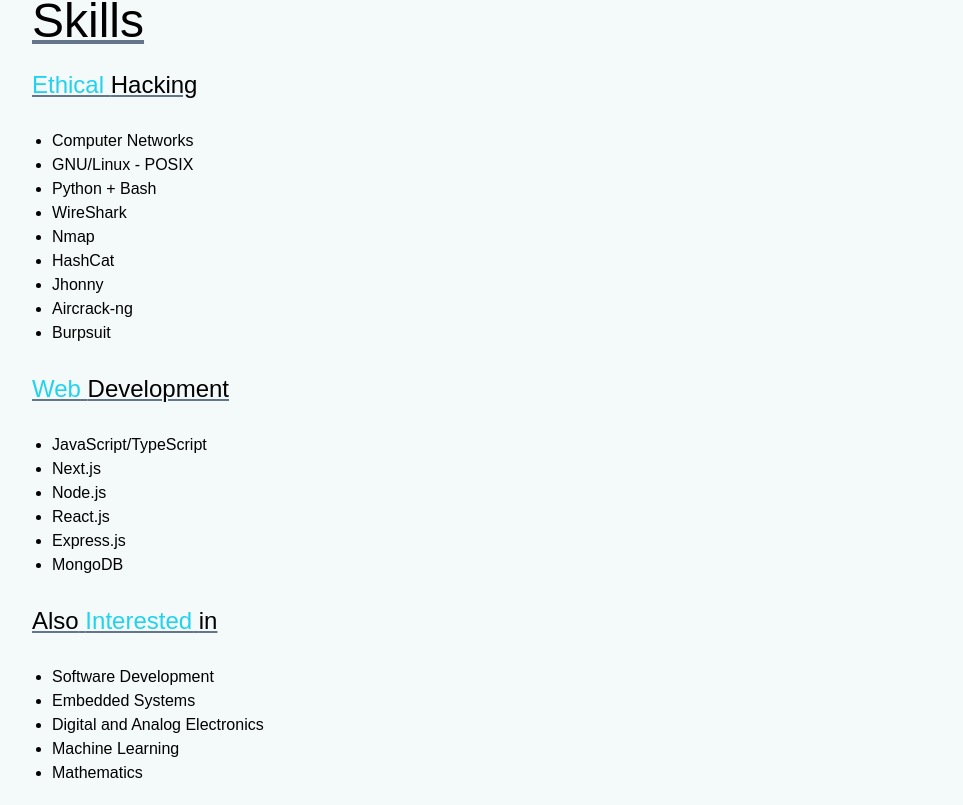
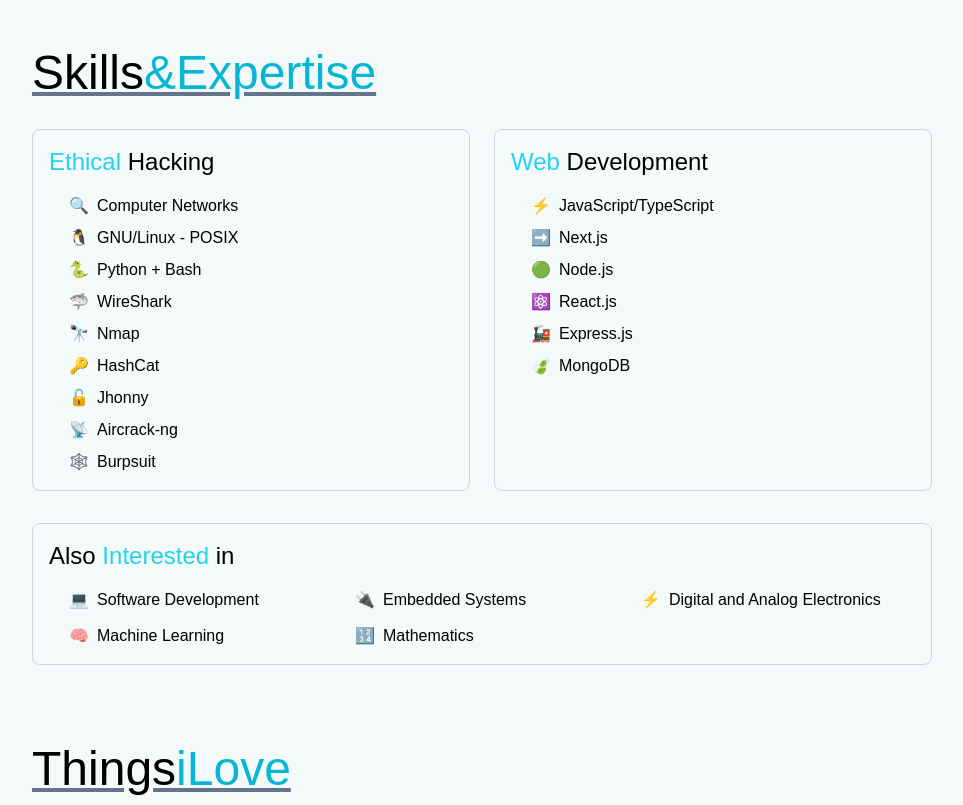
Before and after one commit to StarOne01/StarOne01.github.io, a Next.js app: page / in a window 1280 px wide. Shown: the part 1395-2200 px from the top of the page, without its empty margins (158-1121 px from the left). Built offline with nearby package versions, Linux system fonts and the light colour scheme; a web font is replaced by a local one.

Commit message:
Enhance Skills Section: Adjust layout and add icons for better visual appeal; increase margin for improved spacing; update headings and lists for clarity.

```diff
--- a/src/app/page.tsx
+++ b/src/app/page.tsx
@@ -124,7 +124,7 @@ function Whoami() {
 
 function Skills() {
   return (
-    <div id="Skills" className="mt-7  ">
+    <div id="Skills" className="mt-20">
       <h2
         className={
           "text-4xl underline decoration-slate-500 font-semibold md:text-5xl " +
@@ -132,73 +132,77 @@ function Skills() {
         }
       >
         Skills
+        <span className="dark:text-yellow-300 py-4 text-cyan-500 font-light">
+          &Expertise
+        </span>
       </h2>
-      <br />
 
-      <div className=" ">
-        <div>
+      <div className="mt-8 grid grid-cols-1 md:grid-cols-2 gap-6">
+        <div className="p-4 border border-slate-300 dark:border-slate-700 rounded-lg hover:shadow-lg transition-all">
           <h3
             className={
-              "text-xl underline md:text-2xl decoration-slate-500 " +
+              "text-xl md:text-2xl mb-4 " +
               parkin.className
             }
           >
-            <span className=" text-cyan-400 dark:text-yellow-300">Ethical</span>{" "}
+            <span className="text-cyan-400 dark:text-yellow-300">Ethical</span>{" "}
             Hacking
           </h3>
-          <ul className="m-7  ml-5">
-            <li>Computer Networks</li>
-            <li>GNU/Linux - POSIX</li>
-            <li>Python + Bash</li>
-            <li>WireShark</li>
-            <li>Nmap</li>
-            <li>HashCat</li>
-            <li>Jhonny</li>
-            <li>Aircrack-ng</li>
-            <li>Burpsuit</li>
+          <ul className="space-y-2 ml-5">
+            <li className="flex items-center"><span className="mr-2">🔍</span>Computer Networks</li>
+            <li className="flex items-center"><span className="mr-2">🐧</span>GNU/Linux - POSIX</li>
+            <li className="flex items-center"><span className="mr-2">🐍</span>Python + Bash</li>
+            <li className="flex items-center"><span className="mr-2">🦈</span>WireShark</li>
+            <li className="flex items-center"><span className="mr-2">🔭</span>Nmap</li>
+            <li className="flex items-center"><span className="mr-2">🔑</span>HashCat</li>
+            <li className="flex items-center"><span className="mr-2">🔓</span>Jhonny</li>
+            <li className="flex items-center"><span className="mr-2">📡</span>Aircrack-ng</li>
+            <li className="flex items-center"><span className="mr-2">🕸️</span>Burpsuit</li>
           </ul>
         </div>
-        <div>
+
+        <div className="p-4 border border-slate-300 dark:border-slate-700 rounded-lg hover:shadow-lg transition-all">
           <h3
             className={
-              "text-xl underline md:text-2xl decoration-slate-500 " +
+              "text-xl md:text-2xl mb-4 " +
               parkin.className
             }
           >
-            <span className=" text-cyan-400 dark:text-yellow-300">Web</span>{" "}
+            <span className="text-cyan-400 dark:text-yellow-300">Web</span>{" "}
             Development
           </h3>
-          <ul className="m-7 ml-5">
-            <li>JavaScript/TypeScript</li>
-            <li>Next.js</li>
-            <li>Node.js</li>
-            <li>React.js </li>
-            <li>Express.js</li>
-            <li>MongoDB</li>
+          <ul className="space-y-2 ml-5">
+            <li className="flex items-center"><span className="mr-2">⚡</span>JavaScript/TypeScript</li>
+            <li className="flex items-center"><span className="mr-2">➡️</span>Next.js</li>
+            <li className="flex items-center"><span className="mr-2">🟢</span>Node.js</li>
+            <li className="flex items-center"><span className="mr-2">⚛️</span>React.js</li>
+            <li className="flex items-center"><span className="mr-2">🚂</span>Express.js</li>
+            <li className="flex items-center"><span className="mr-2">🍃</span>MongoDB</li>
           </ul>
         </div>
       </div>
-      <div>
+
+      <div className="mt-8 p-4 border border-slate-300 dark:border-slate-700 rounded-lg hover:shadow-lg transition-all">
         <h3
           id="interests"
           className={
-            "text-xl underline md:text-2xl decoration-slate-500  " +
+            "text-xl md:text-2xl mb-4 " +
             parkin.className
           }
         >
           Also
-          <span className=" text-cyan-400 dark:text-yellow-300">
+          <span className="text-cyan-400 dark:text-yellow-300">
             {" "}
             Interested
           </span>{" "}
           in
         </h3>
-        <ul className="m-7 ml-5">
-          <li>Software Development</li>
-          <li>Embedded Systems</li>
-          <li>Digital and Analog Electronics</li>
-          <li>Machine Learning</li>
-          <li>Mathematics</li>
+        <ul className="grid grid-cols-2 md:grid-cols-3 gap-3 ml-5">
+          <li className="flex items-center"><span className="mr-2">💻</span>Software Development</li>
+          <li className="flex items-center"><span className="mr-2">🔌</span>Embedded Systems</li>
+          <li className="flex items-center"><span className="mr-2">⚡</span>Digital and Analog Electronics</li>
+          <li className="flex items-center"><span className="mr-2">🧠</span>Machine Learning</li>
+          <li className="flex items-center"><span className="mr-2">🔢</span>Mathematics</li>
         </ul>
       </div>
     </div>
```
Also changed, not shown: 1 other file (tests, documents, lock files or other folders).
